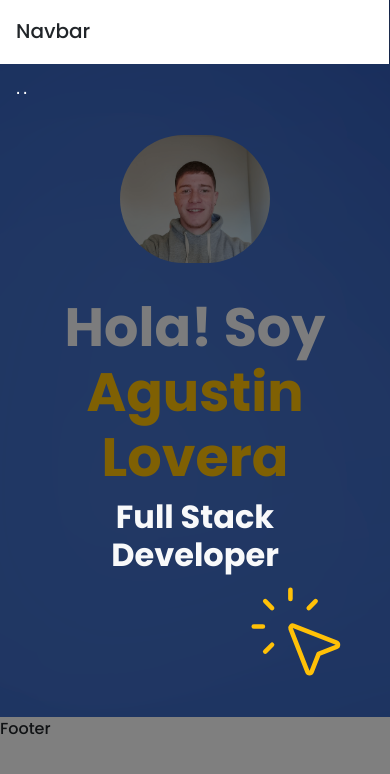
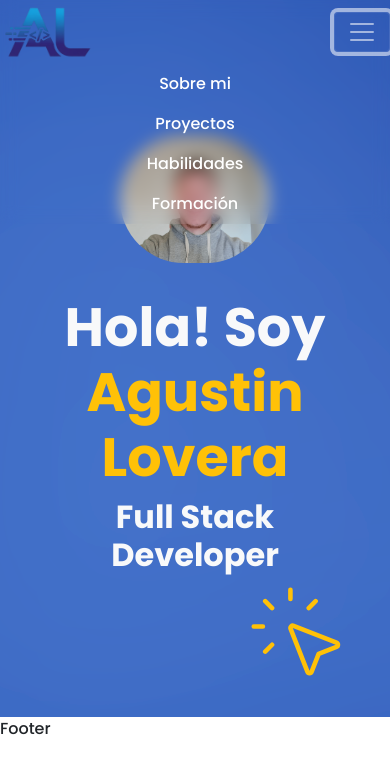
Before and after one commit to Agustin-Lovera04/AgustinLovera.dev, a React (Vite) app: page / in a window 390 px wide. Both pictures are taken after a click on the button "Toggle navigation". Shown: the top 774 px of the page. Built offline with nearby package versions, Linux system fonts and the light colour scheme.

Commit message:
Navbar finished

```diff
--- a/src/Components/Home/Home.jsx
+++ b/src/Components/Home/Home.jsx
@@ -1,9 +1,11 @@
 import Sec1 from "../Sec1/Sec1"
+import Sec2 from "../Sec2/Sec2"
 
 const Home = () => {
   return (
     <div className="container-fluid">
       <Sec1/>
+      <Sec2/>
     </div>
   )
 }
--- a/src/Components/Navbar/Navbar.jsx
+++ b/src/Components/Navbar/Navbar.jsx
@@ -24,18 +24,19 @@ const Navbar = () => {
 
         <img src={logo} alt="logo" className="navbar-brand" />
          <button
-          className="navbar-toggler d-md-none"
+        className="navbar-toggler"
         type="button"
-          data-bs-toggle="offcanvas"
-          data-bs-target="#offcanvasNavbar"
-          aria-controls="offcanvasNavbar"
+        data-bs-toggle="collapse"
+        data-bs-target="#navbarNav"
+        aria-controls="navbarNav"
+        aria-expanded="false"
         aria-label="Toggle navigation"
       >
         <span className="navbar-toggler-icon"></span>
       </button>
 
-        <div className="d-none d-md-flex" id="navbarNavDesktop">
-          <ul className="navbar-nav me-auto mb-2 mb-md-0">
+      <div className="collapse navbar-collapse justify-content-end" id="navbarNav">
+        <ul className="navbar-nav text-center">
           <li className="nav-item">
             <Link
               className="nav-link"
@@ -63,7 +64,7 @@ const Navbar = () => {
           <li className="nav-item">
             <Link
               to="habilidades"
-                className="nav-link text-center"
+              className="nav-link"
               smooth={true}
               duration={500}
               spy={true}
@@ -75,7 +76,7 @@ const Navbar = () => {
           <li className="nav-item">
             <Link
               to="formacion"
-                className="nav-link text-center"
+              className="nav-link"
               smooth={true}
               duration={500}
               spy={true}
@@ -86,77 +87,9 @@ const Navbar = () => {
           </li>
         </ul>
       </div>
-
-        <div
-          className="offcanvas offcanvas-start text-bg-dark d-md-none"
-          tabIndex="-1"
-          id="offcanvasNavbar"
-          aria-labelledby="offcanvasNavbarLabel"
-        >
-          <div className="offcanvas-header">
-            <h5 className="offcanvas-title" id="offcanvasNavbarLabel">
-              Navbar
-            </h5>
-            <button
-              type="button"
-              className="btn-close btn-close-white"
-              data-bs-dismiss="offcanvas"
-              aria-label="Close"
-            ></button>
-          </div>
-          <div className="offcanvas-body">
-            <ul className="navbar-nav justify-content-end flex-grow-1 pe-3">
-              <li className="nav-item">
-                <a className="nav-link active" aria-current="page" href="#">
-                  Home
-                </a>
-              </li>
-              <li className="nav-item">
-                <a className="nav-link" href="#">
-                  Link
-                </a>
-              </li>
-              <li className="nav-item dropdown">
-                <a
-                  className="nav-link dropdown-toggle"
-                  href="#"
-                  role="button"
-                  data-bs-toggle="dropdown"
-                  aria-expanded="false"
-                >
-                  Dropdown
-                </a>
-                <ul className="dropdown-menu">
-                  <li>
-                    <a className="dropdown-item" href="#">
-                      Action
-                    </a>
-                  </li>
-                  <li>
-                    <a className="dropdown-item" href="#">
-                      Another action
-                    </a>
-                  </li>
-                  <li>
-                    <hr className="dropdown-divider" />
-                  </li>
-                  <li>
-                    <a className="dropdown-item" href="#">
-                      Something else here
-                    </a>
-                  </li>
-                </ul>
-              </li>
-              <li className="nav-item">
-                <a className="nav-link disabled" href="#" aria-disabled="true">
-                  Disabled
-                </a>
-              </li>
-            </ul>
-          </div>
-        </div>
     </nav>
   );
 };
 
+
 export default Navbar;
--- a/src/Components/Navbar/Navbar_Style.css
+++ b/src/Components/Navbar/Navbar_Style.css
@@ -5,6 +5,7 @@
 
 .navbar {
   position: fixed;
+  z-index: 9999;
   background-color: transparent;
   backdrop-filter: blur(8px);
   max-width: 100dvw;
--- /dev/null
+++ b/src/Components/Sec2/Sec2.jsx
@@ -0,0 +1,10 @@
+import React from 'react'
+
+const Sec2 = () => {
+  return (
+    <div>
+    </div>
+  )
+}
+
+export default Sec2
```
Lines whose indentation alone changed are shown as unchanged.
